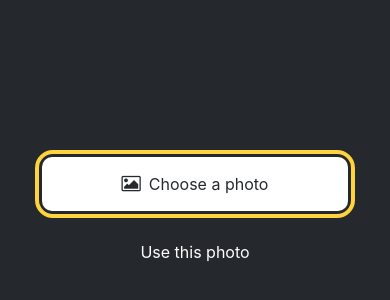
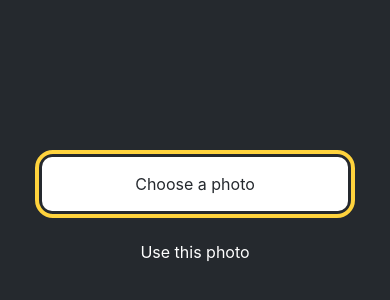
Before and after one commit to romeonatchkebia/first-mobile-app-exercise, a React Native app: screen / in a window 390 px wide. Shown: the part 498-798 px from the top of the page. Built offline with nearby package versions, Linux system fonts and the light colour scheme.

Commit message:
icon commented

```diff
--- a/src/components/Button.js
+++ b/src/components/Button.js
@@ -14,12 +14,12 @@ export default function Button({ label, theme, onPress }) {
           style={[styles.button, { backgroundColor: "#fff" }]}
           onPress={onPress}
         >
-          <FontAwesome
+          {/* <FontAwesome
             name="picture-o"
             size={18}
             color="#25292e"
             style={styles.buttonIcon}
-          />
+          /> */}
           <Text style={[styles.buttonLabel, { color: "#25292e" }]}>
             {label}
           </Text>
```
